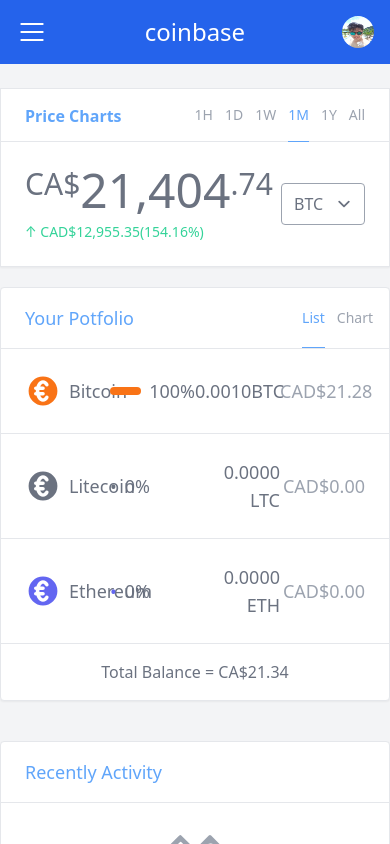
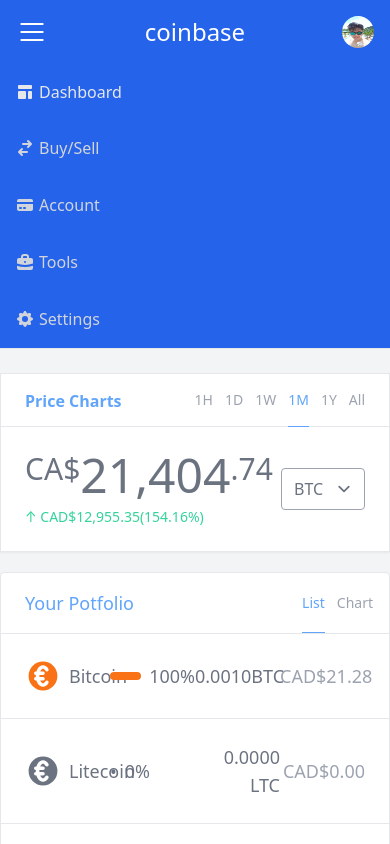
Before and after one commit to acatzk/coinbase, a Vue app: page / in a window 390 px wide. Shown: the top 844 px of the page. Built offline with nearby package versions, Linux system fonts and the light colour scheme.

Commit message:
Added toggle for menu hide and show functionality

```diff
--- a/src/components/NavBar.vue
+++ b/src/components/NavBar.vue
@@ -5,7 +5,7 @@
       <div class="container mx-auto max-w-7xl px-4">
         <div class="flex items-center justify-between flex-wrap py-4">
           <div class="block sm:hidden">
-            <button class="block focus:outline-none focus:ring-2 focus:ring-blue-300 rounded-sm">
+            <button class="block focus:outline-none focus:ring-2 focus:ring-blue-300 rounded-sm" @click="toggle = !toggle">
               <svg  class="w-8 h-8 text-white"
                     stroke="currentColor"
                     xmlns:xlink="http://www.w3.org/1999/xlink"
@@ -52,7 +52,7 @@
       </div>
     </div>
     <!-- Secondary Navigation -->
-    <nav class="hidden sm:block sm:bg-white bg-blue-600 border-b">
+    <nav class="sm:bg-white bg-blue-600 border-b" v-show="!toggle">
       <div class="container mx-auto max-w-7xl px-4">
         <div class="sm:flex -mx-px sm:space-x-5">
           <a href="#" class="flex items-center sm:border-b text-gray-200 sm:border-blue-400 py-4">
@@ -68,7 +68,7 @@
             </svg>
             <span class="ml-1 text-gray-200 sm:text-blue-400">Dashboard</span>
           </a>
-          <a href="#" class="flex items-center border-b border-transparent hover:border-gray-400 py-4 transition">
+          <a href="#" class="flex items-center border-b border-transparent sm:hover:border-gray-400 py-4 transition">
             <svg  class="w-5 h-5 block text-gray-300 sm:text-gray-400"
                   fill="currentColor"
                   xmlns:xlink="http://www.w3.org/1999/xlink"
@@ -81,7 +81,7 @@
             </svg>
             <span class="ml-1 text-gray-300 sm:text-gray-400">Buy/Sell</span>
           </a>
-          <a href="#" class="flex items-center border-b border-transparent hover:border-gray-400 py-4 transition">
+          <a href="#" class="flex items-center border-b border-transparent sm:hover:border-gray-400 py-4 transition">
             <svg  class="w-5 h-5 block text-gray-300 sm:text-gray-400"
                   fill="currentColor"
                   xmlns:xlink="http://www.w3.org/1999/xlink"
@@ -99,7 +99,7 @@
             </svg>
             <span class="ml-1 text-gray-300 sm:text-gray-400">Account</span>
           </a>
-          <a href="#" class="flex items-center border-b border-transparent hover:border-gray-400 py-4 transition">
+          <a href="#" class="flex items-center border-b border-transparent sm:z-10hover:border-gray-400 py-4 transition">
             <svg  class="w-5 h-5 block text-gray-300 sm:text-gray-400"
                   fill="currentColor"
                   xmlns:xlink="http://www.w3.org/1999/xlink"
```
